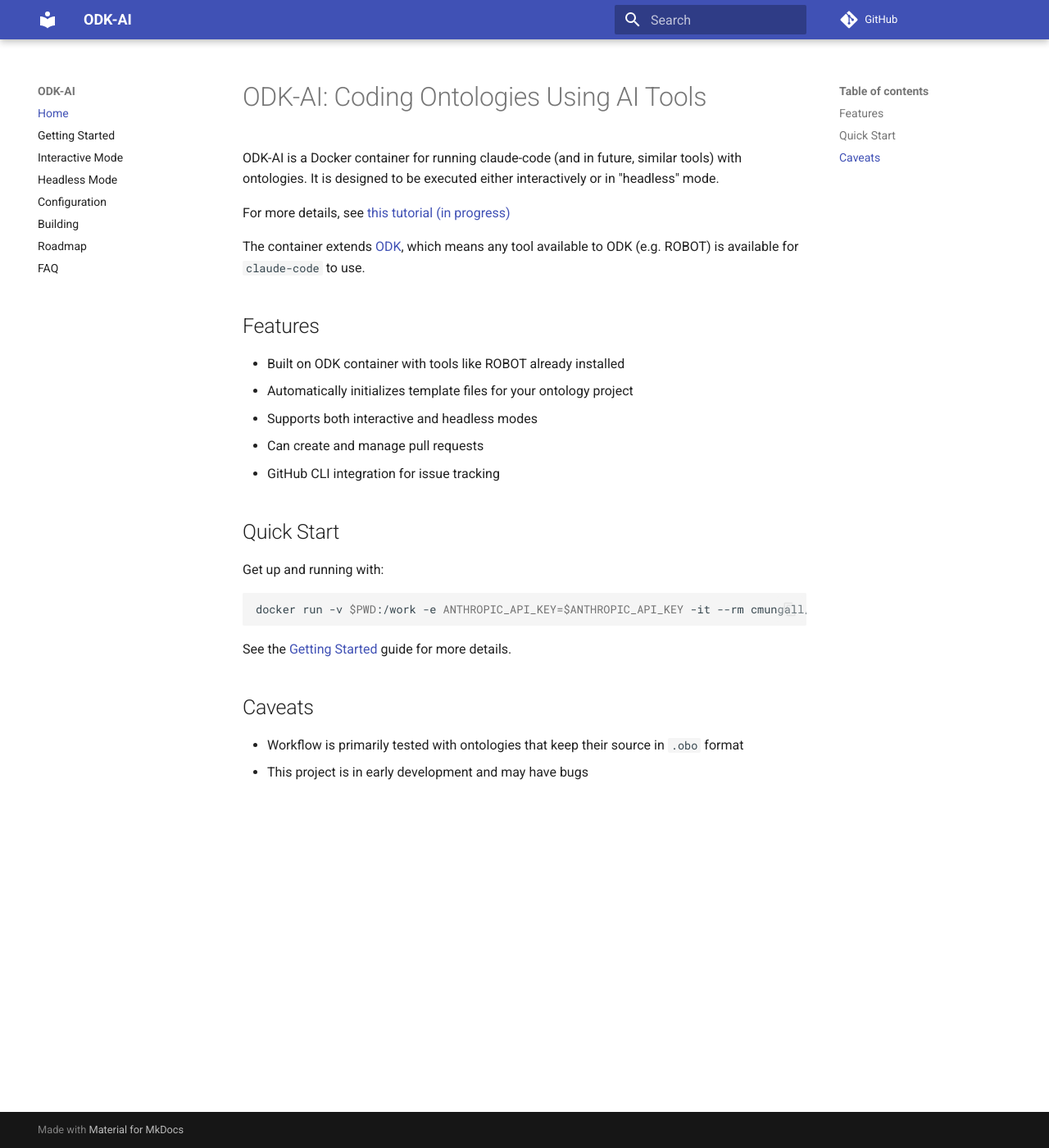
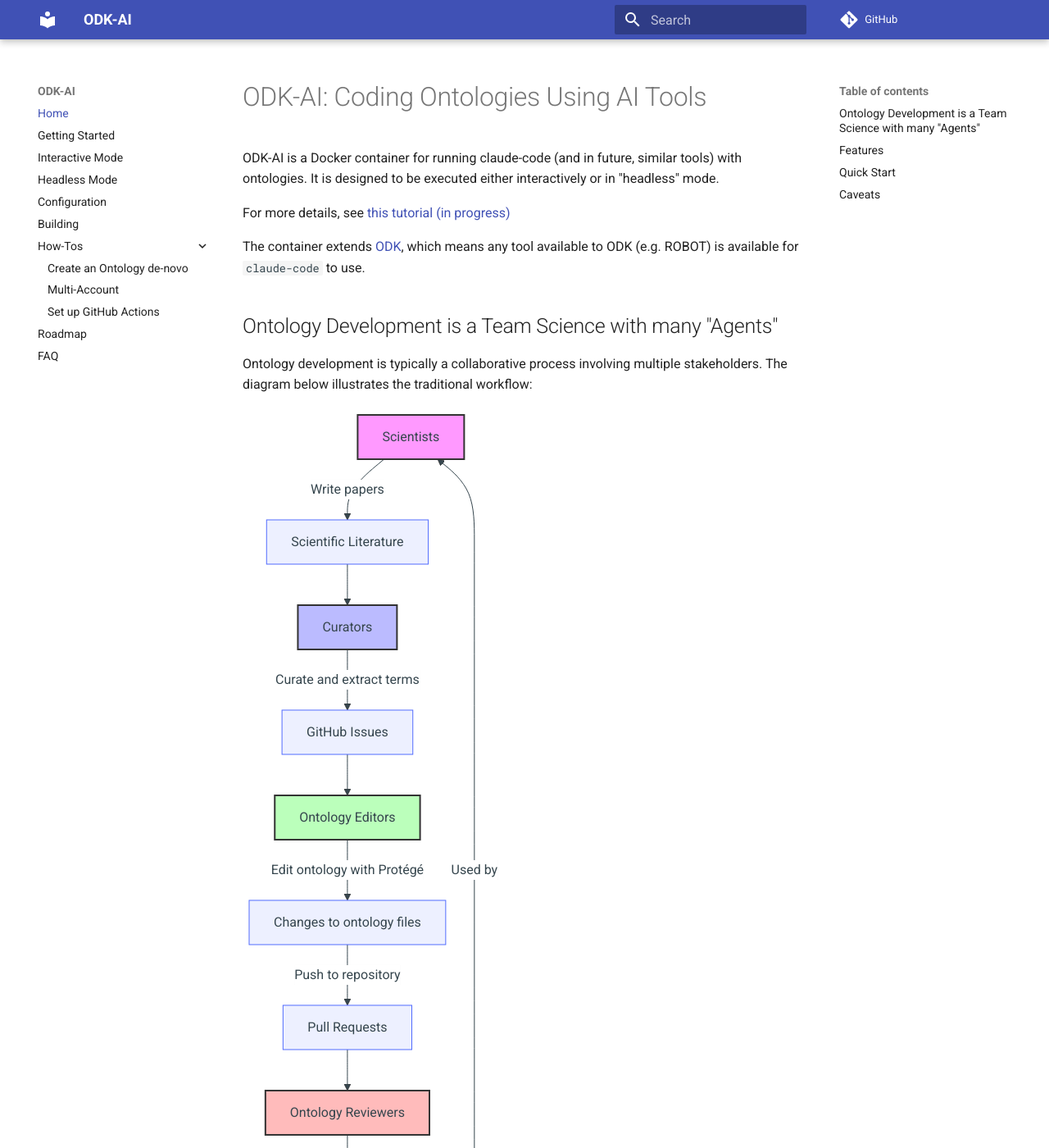
Before and after one commit to cmungall/odk-ai, an MkDocs documentation site: the page built from docs/index.md, in a window 1280 px wide and 1400 px high. Shown: the whole window at 82% size. Built offline with MkDocs 1.6.1 and Material for MkDocs 9.7.7, drawn with Linux system fonts in a browser that asks for light colours; comment, search, counter and statistics services are not loaded; some of the changed text lies outside the part shown.

````diff
--- a/docs/index.md
+++ b/docs/index.md
@@ -6,6 +6,33 @@ It is designed to be executed either interactively or in "headless" mode.
 For more details, see [this tutorial (in progress)](https://docs.google.com/presentation/d/1_ciRsRqs0hDtjcFBwZ9UhQhiQ3tlB_dOfQVEp5QR8LU/edit?slide=id.g24560ef6bb7_0_84#slide=id.g24560ef6bb7_0_84)
 
 The container extends [ODK](https://github.com/INCATools/ontology-development-kit/), which means any tool available to ODK (e.g. ROBOT) is available for `claude-code` to use.
+
+## Ontology Development is a Team Science with many "Agents"
+
+Ontology development is typically a collaborative process involving multiple stakeholders. The diagram below illustrates the traditional workflow:
+
+```mermaid
+graph TD
+    A[Scientists] -->|Write papers| B[Scientific Literature]
+    B --> C[Curators]
+    C -->|Curate and extract terms| D[GitHub Issues]
+    D --> E[Ontology Editors]
+    E -->|Edit ontology with Protégé| F[Changes to ontology files]
+    F -->|Push to repository| G[Pull Requests]
+    G --> H[Ontology Reviewers]
+    H -->|Review and approve| I[Merged Changes]
+    I --> J[Updated Ontology]
+    J -->|Used by| A
+
+    style A fill:#f9f,stroke:#333,stroke-width:2px
+    style C fill:#bbf,stroke:#333,stroke-width:2px
+    style E fill:#bfb,stroke:#333,stroke-width:2px
+    style H fill:#fbb,stroke:#333,stroke-width:2px
+```
+
+This team science approach involves multiple human "agents" with specialized roles working together to maintain and expand ontologies.
+
+ODK-AI is designed to help with any piece of this that involves interacting with GitHub
 
 ## Features
 
--- a/mkdocs.yml
+++ b/mkdocs.yml
@@ -20,9 +20,15 @@ markdown_extensions:
   - admonition
   - pymdownx.details
   - pymdownx.snippets
+  - pymdownx.superfences:
+      custom_fences:
+        - name: mermaid
+          class: mermaid
+          format: !!python/name:pymdownx.superfences.fence_code_format
 
 plugins:
   - search
+
 
 nav:
   - Home: index.md
@@ -31,6 +37,10 @@ nav:
   - Headless Mode: headless-mode.md
   - Configuration: configuration.md
   - Building: building.md
+  - How-Tos:
+    - Create an Ontology de-novo: how-tos/de-novo-ontology.md
+    - Multi-Account: how-tos/multi-account.md
+    - Set up GitHub Actions: how-tos/github-actions.md
   - Roadmap: roadmap.md
   - FAQ: faq.md
 
````
Also changed, not shown: CLAUDE.md (+1 -0 lines), docs/interactive-mode.md (+1 -1 lines), 6 other files.
